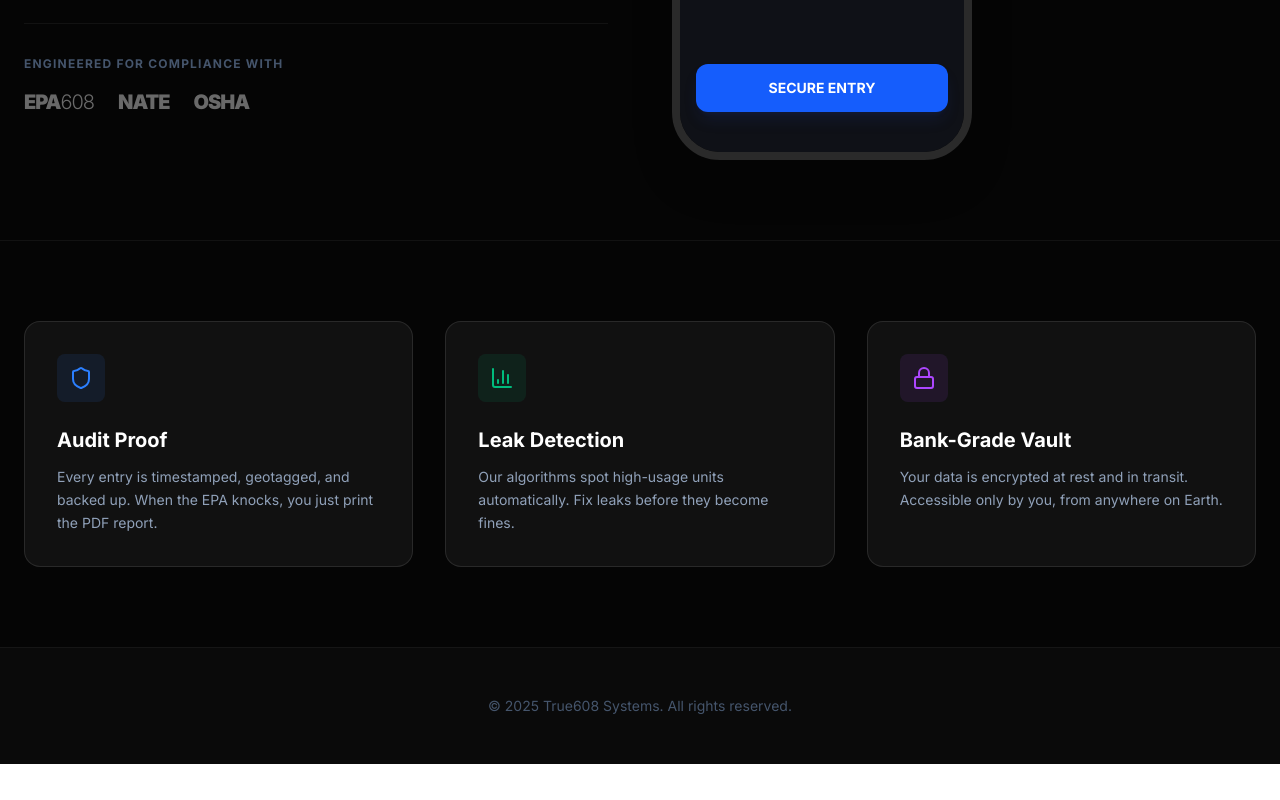
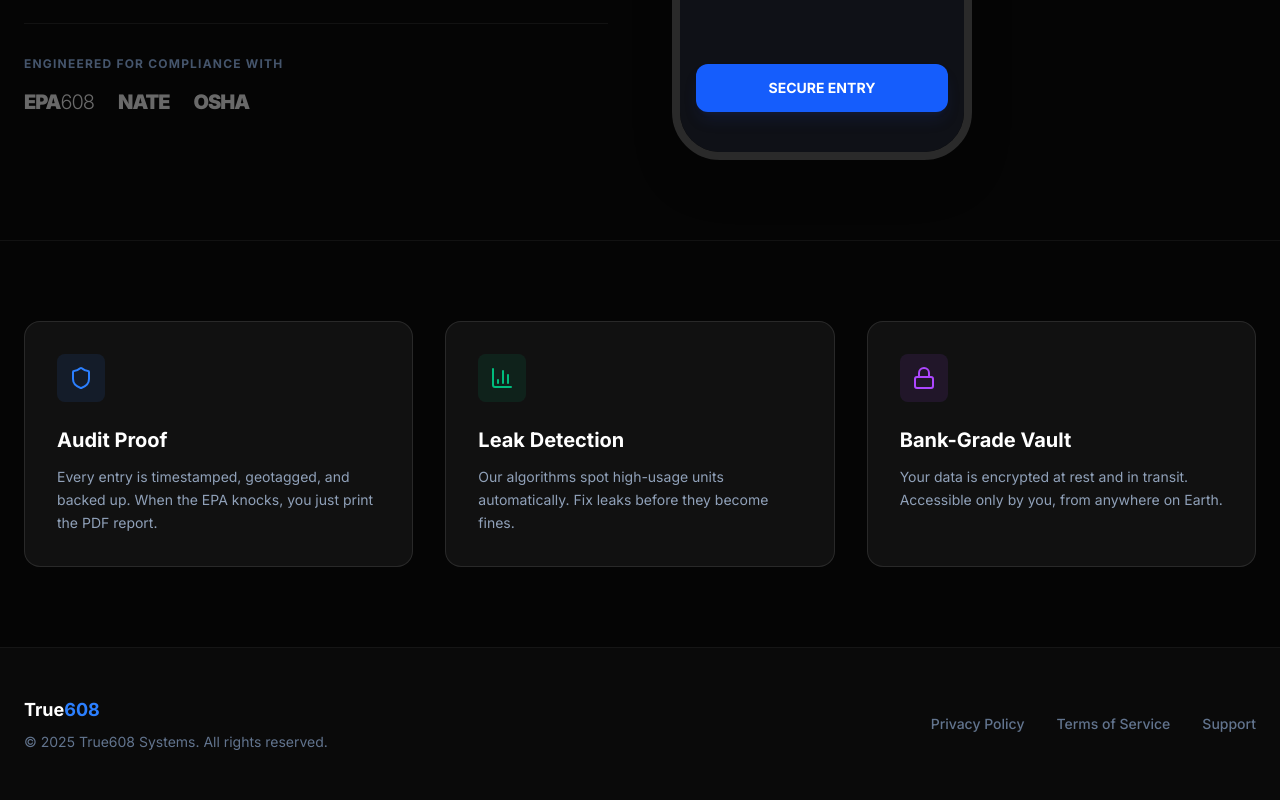
Before and after one commit to RisheeRaswath/True608-Website, a Next.js app: page / in a window 1280 px wide. Shown: the part 568-1368 px from the top of the page. Before the commit the page ends 1332 px from the top, so only its background shows below. Built offline with nearby package versions, Linux system fonts and the light colour scheme.

Commit message:
Fix: Update Landing Page Text and Icons

```diff
--- a/src/app/page.tsx
+++ b/src/app/page.tsx
@@ -154,10 +154,22 @@
         </div>
       </div>
 
-      <footer className="border-t border-white/5 py-12 text-center bg-[#0a0a0a]">
-        <p className="text-slate-600 text-sm">
-          &copy; 2025 True608 Systems. All rights reserved.
-        </p>
+      {/* FOOTER */}
+      <footer className="border-t border-white/5 py-12 bg-[#0a0a0a]">
+        <div className="max-w-7xl mx-auto px-6 flex flex-col md:flex-row justify-between items-center gap-6">
+          <div className="text-center md:text-left">
+            <div className="text-lg font-bold text-white mb-2">True<span className="text-blue-500">608</span></div>
+            <p className="text-slate-500 text-sm">
+              &copy; 2025 True608 Systems. All rights reserved.
+            </p>
+          </div>
+
+          <div className="flex gap-8 text-sm font-medium text-slate-500">
+            <Link href="#" className="hover:text-white transition-colors">Privacy Policy</Link>
+            <Link href="#" className="hover:text-white transition-colors">Terms of Service</Link>
+            <Link href="mailto:support@true608.com" className="hover:text-white transition-colors">Support</Link>
+          </div>
+        </div>
       </footer>
 
     </main>
```
